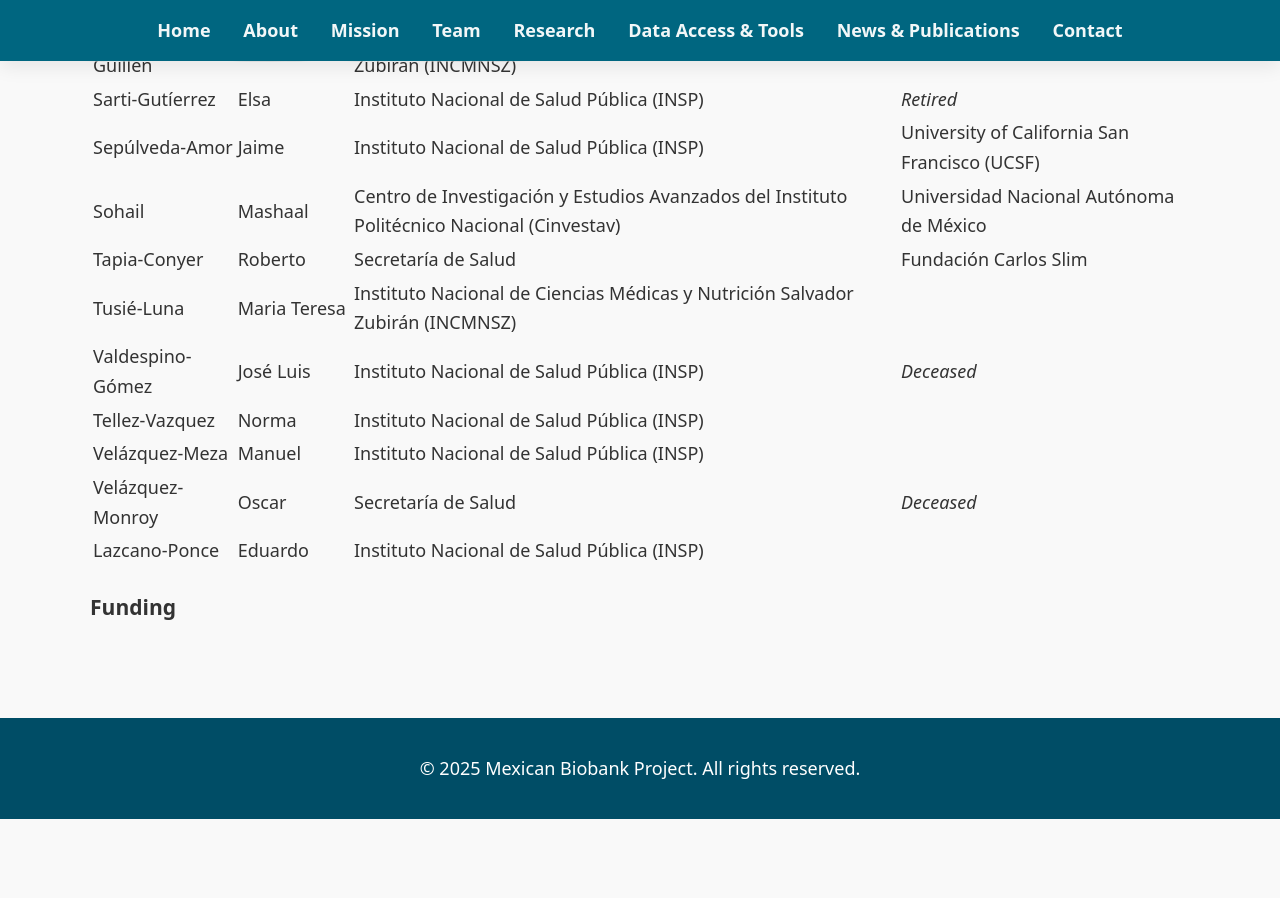
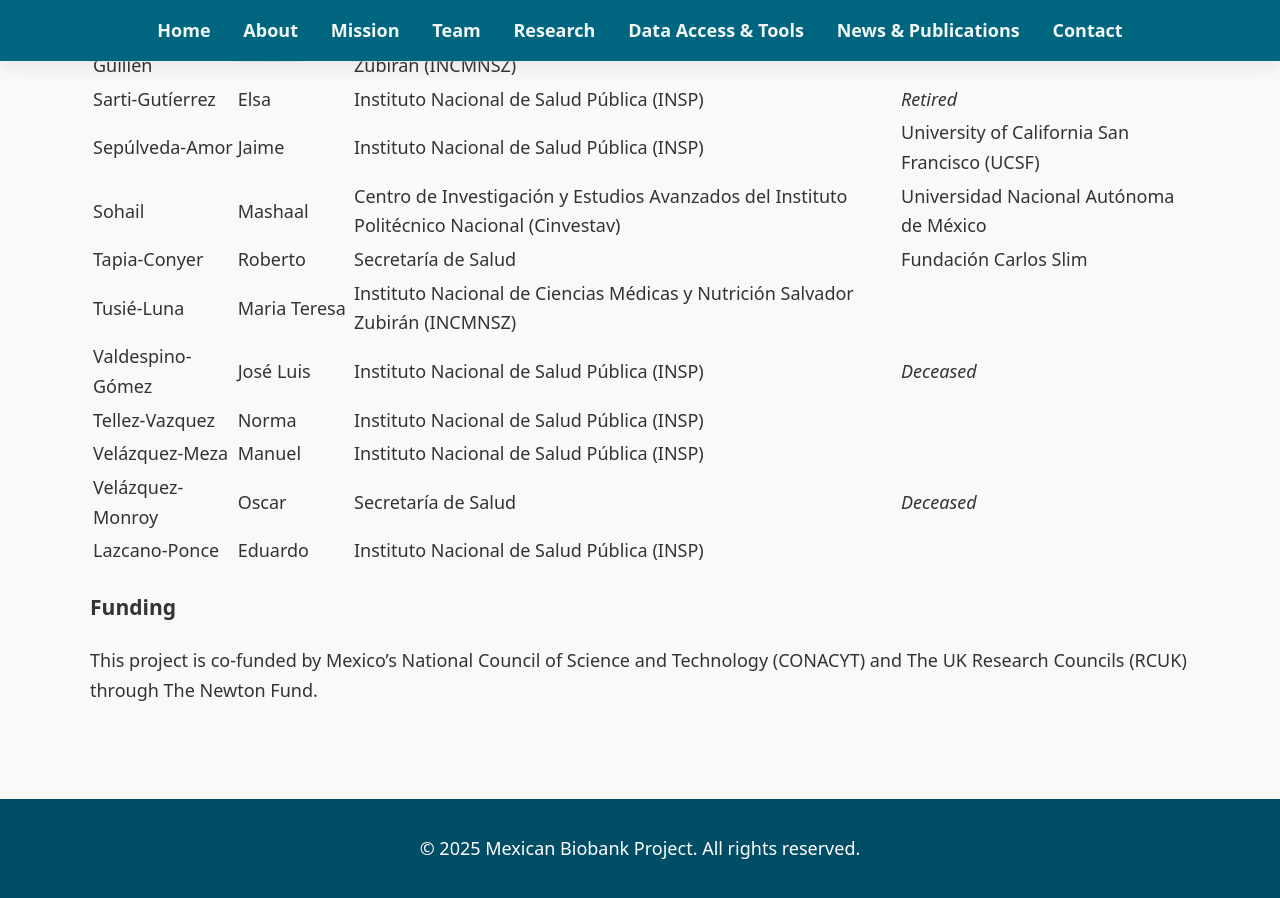
Before and after one commit to morenolab/MexicanBiobank_webpage, a Jekyll site: the page built from pages/team.md, in a window 1280 px wide and 900 px high, scrolled down 3113 px. Built offline with Jekyll 4.4.1, drawn with Linux system fonts in a browser that asks for light colours; before the commit the page ends 3932 px from its top, so only the background shows below that.

Commit message:
continue with funding

```diff
--- a/pages/team.md
+++ b/pages/team.md
@@ -350,4 +350,6 @@
 
         <h3>Funding</h3>
 
+        <body>This project is co-funded by Mexico’s National Council of Science and Technology (CONACYT) and The UK Research Councils (RCUK) through The Newton Fund.</body>
+
 </section>
```
